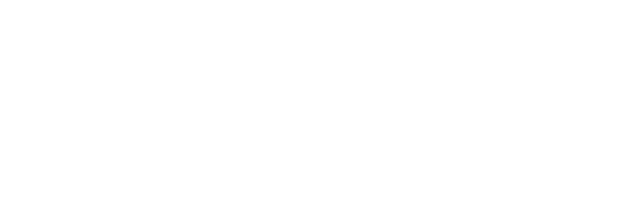
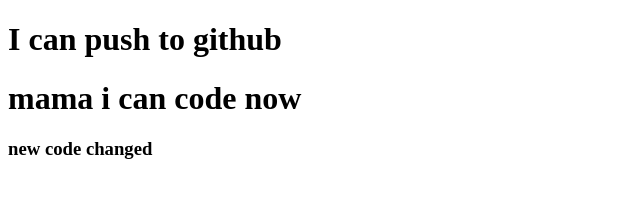
Before and after one commit to tanjinaaktar/my-second-repo, a plain HTML site: page index.html in a window 1280 px wide. Shown: the whole page, without its empty margins (0-640 px from the left). Drawn offline with Linux system fonts and the light colour scheme.

Commit message:
added header

```diff
--- a/index.html
+++ b/index.html
@@ -7,6 +7,8 @@
 	<title>My Second github repo </title>
 </head>
 <body>
-
+	<h1>I can push to github</h1>
+	<h1>mama i can code now</h1>
+	<h3>new code changed</h3>
 </body>
 </html>
```
